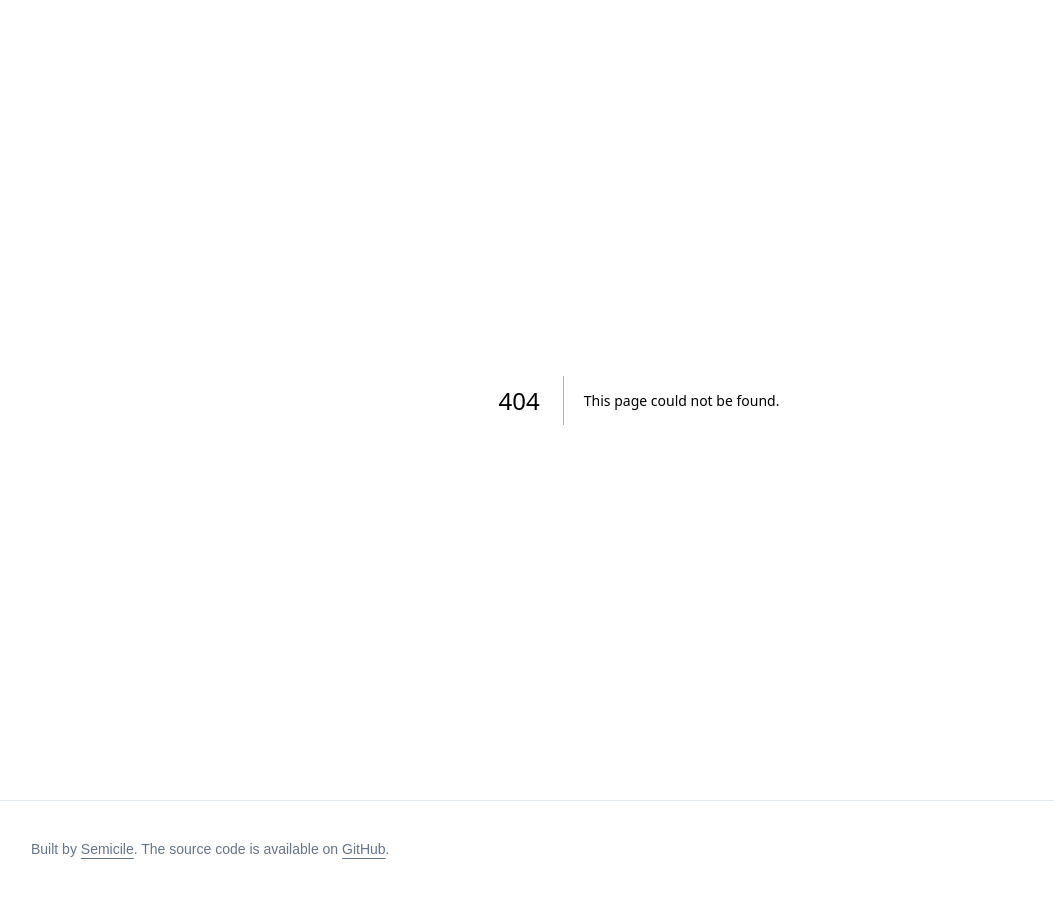
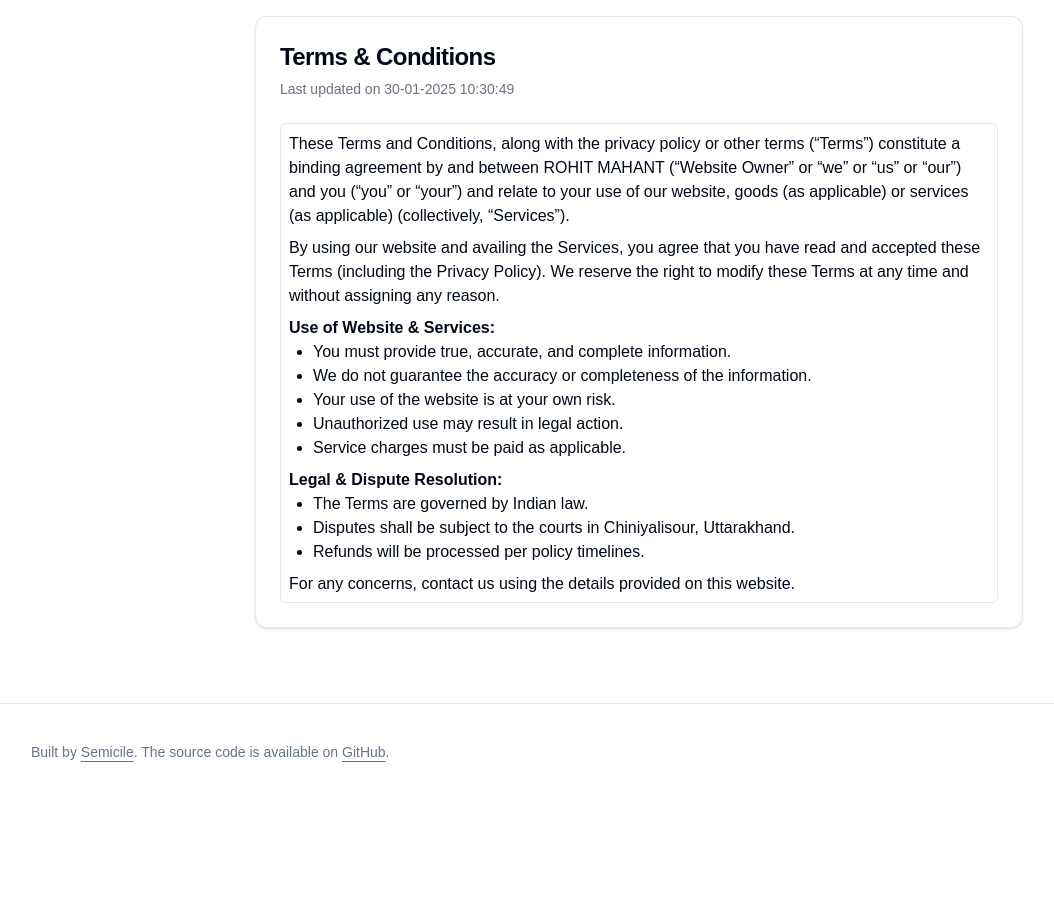
Before and after one commit to Semicile17/onlystudent, a Next.js app: page /TermsandConditions in a window 1280 px wide. Before the commit this address had no page. Shown: the whole page, without its empty margins (1-1055 px from the left). After the commit the page ends 800 px from the top, so only its background shows below. Built offline with nearby package versions, Linux system fonts and the light colour scheme.

Commit message:
added toi page and updated contactus page

```diff
--- a/src/app/ContactUs/page.tsx
+++ b/src/app/ContactUs/page.tsx
@@ -1,32 +1,35 @@
 import React from "react";
+import { Card, CardContent } from "@/components/ui/card";
 
-const Page = () => {
+const ContactPage = () => {
   return (
     <div className="flex flex-col items-center justify-center min-h-screen p-6">
-      <div className="bg-foreground shadow-lg rounded-2xl p-6 w-full max-w-lg">
-        <h1 className="text-2xl font-bold text-gray-800 mb-4 text-center">Contact Us</h1>
-        <div className="space-y-3">
-          <p className="text-gray-700">
+      <Card className="w-full max-w-lg shadow-lg">
+        <CardContent className="p-6">
+          <h1 className="text-2xl font-bold  mb-4 text-center">Contact Us</h1>
+          <div className="space-y-3 ">
+            <p>
               <span className="font-semibold">Merchant Legal Entity Name:</span> ROHIT MAHANT
             </p>
-          <p className="text-gray-700">
+            <p>
               <span className="font-semibold">Registered Address:</span> Ward No.1, Sulithang, Near Pipal Pedh, Chiniyalisour, Uttarakhand, PIN: 249196
             </p>
-          <p className="text-gray-700">
+            <p>
               <span className="font-semibold">Operational Address:</span> Ward No.1, Sulithang, Near Pipal Pedh, Chiniyalisour, Uttarakhand, PIN: 249196
             </p>
-          <p className="text-gray-700">
+            <p>
               <span className="font-semibold">Telephone No:</span>
-            <a href="tel:+919548086912" className="text-blue-600 hover:underline ml-1">9548086912</a>
+              <a href="tel:+919548086912" className=" hover:underline ml-1">9548086912</a>
             </p>
-          <p className="text-gray-700">
+            <p>
               <span className="font-semibold">E-Mail ID:</span>
-            <a href="mailto:Rohitsinghmahant707@gmail.com" className="text-blue-600 hover:underline ml-1">Rohitsinghmahant707@gmail.com</a>
+              <a href="mailto:Rohitsinghmahant707@gmail.com" className=" hover:underline ml-1">Rohitsinghmahant707@gmail.com</a>
             </p>
           </div>
-      </div>
+        </CardContent>
+      </Card>
     </div>
   );
 };
 
-export default Page;
+export default ContactPage;
--- /dev/null
+++ b/src/app/TermsandConditions/page.tsx
@@ -0,0 +1,48 @@
+import { Card, CardContent, CardHeader, CardTitle } from "@/components/ui/card";
+import { ScrollArea } from "@/components/ui/scroll-area";
+
+export default function TermsPage() {
+  return (
+    <div className="flex justify-center p-4">
+      <Card className="w-full max-w-3xl">
+        <CardHeader>
+          <CardTitle className="text-2xl font-bold">Terms & Conditions</CardTitle>
+          <p className="text-sm text-gray-500">Last updated on 30-01-2025 10:30:49</p>
+        </CardHeader>
+        <CardContent>
+          <ScrollArea className="h-[60vh] p-2 border rounded-md">
+            <p>
+              These Terms and Conditions, along with the privacy policy or other terms
+              (“Terms”) constitute a binding agreement by and between ROHIT MAHANT
+              (“Website Owner” or “we” or “us” or “our”) and you (“you” or “your”) and
+              relate to your use of our website, goods (as applicable) or services (as
+              applicable) (collectively, “Services”).
+            </p>
+            <p className="mt-2">
+              By using our website and availing the Services, you agree that you have read
+              and accepted these Terms (including the Privacy Policy). We reserve the
+              right to modify these Terms at any time and without assigning any reason.
+            </p>
+            <p className="mt-2 font-semibold">Use of Website & Services:</p>
+            <ul className="list-disc pl-6">
+              <li>You must provide true, accurate, and complete information.</li>
+              <li>We do not guarantee the accuracy or completeness of the information.</li>
+              <li>Your use of the website is at your own risk.</li>
+              <li>Unauthorized use may result in legal action.</li>
+              <li>Service charges must be paid as applicable.</li>
+            </ul>
+            <p className="mt-2 font-semibold">Legal & Dispute Resolution:</p>
+            <ul className="list-disc pl-6">
+              <li>The Terms are governed by Indian law.</li>
+              <li>Disputes shall be subject to the courts in Chiniyalisour, Uttarakhand.</li>
+              <li>Refunds will be processed per policy timelines.</li>
+            </ul>
+            <p className="mt-2">
+              For any concerns, contact us using the details provided on this website.
+            </p>
+          </ScrollArea>
+        </CardContent>
+      </Card>
+    </div>
+  );
+}
```
Lines whose indentation alone changed are shown as unchanged.
